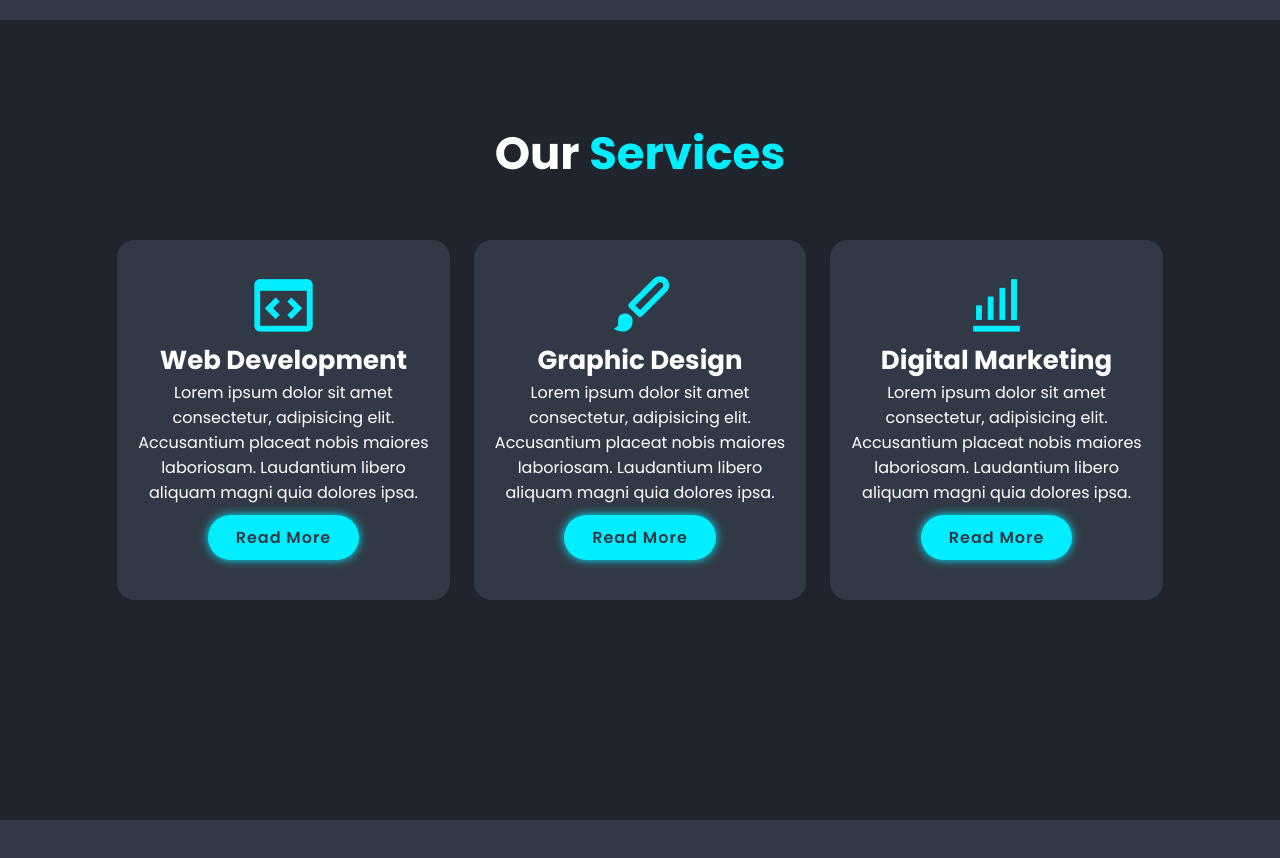
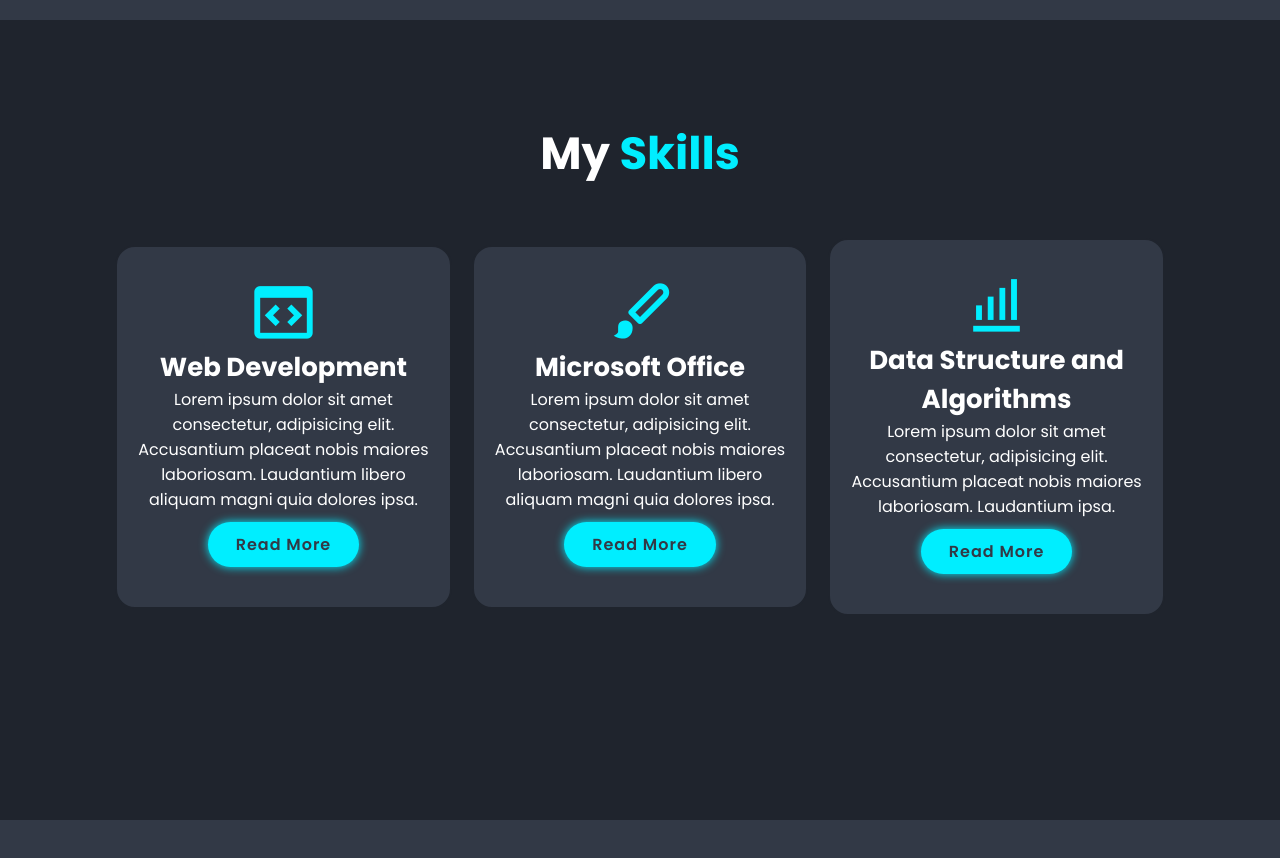
Before and after one commit to sanjeetbth7/portfolio, a plain HTML site: page index.html in a window 1280 px wide. Shown: the part 1580-2438 px from the top of the page. Drawn offline with nearby package versions, Linux system fonts and the light colour scheme.

```diff
--- a/index.html
+++ b/index.html
@@ -49,7 +49,7 @@
                 <a href="https://github.com/sanjeetbth7" target="_blank"><i class='bx bxl-github' ></i></a>
                 <a href="https://www.linkedin.com/in/sanjeet-kumar-b4a462209/" target="_blank"><i class='bx bxl-linkedin' ></i></a>
             </div>
-            <a href="https://drive.google.com/file/d/1W5L6ZcxmKkIxhCuqspW_BnjI5nUCcBZx/view?usp=sharing" class="btn">Download CV</a>
+            <a href="https://drive.google.com/file/d/1QShLbas_AsQ900igGGAkD-tiQZPhytko/view?usp=sharing" class="btn">Download CV</a>
         </div>
         <div class="home-img">
             <img src="images/sk-logo.png" alt="Sanjeet">
@@ -74,7 +74,7 @@
     <!-- Services section design -->
 
     <section class="services" id="services">
-        <h2 class="heading">Our <span>Services</span></h2>
+        <h2 class="heading">My <span>Skills</span></h2>
 
         <div class="services-container">
             <div class="services-box">
@@ -86,15 +86,15 @@
 
             <div class="services-box">
                 <i class='bx bxs-paint'></i>
-                <h3>Graphic Design</h3>
+                <h3>Microsoft Office</h3>
                 <p>Lorem ipsum dolor sit amet consectetur, adipisicing elit. Accusantium placeat nobis maiores laboriosam. Laudantium libero aliquam magni quia dolores ipsa.</p>
                 <a href="#" class="btn">Read More</a>
             </div>
 
             <div class="services-box">
                 <i class='bx bx-bar-chart-alt'></i>
-                <h3>Digital Marketing</h3>
-                <p>Lorem ipsum dolor sit amet consectetur, adipisicing elit. Accusantium placeat nobis maiores laboriosam. Laudantium libero aliquam magni quia dolores ipsa.</p>
+                <h3>Data Structure and Algorithms</h3>
+                <p>Lorem ipsum dolor sit amet consectetur, adipisicing elit. Accusantium placeat nobis maiores laboriosam. Laudantium ipsa.</p>
                 <a href="#" class="btn">Read More</a>
             </div>
 
```
